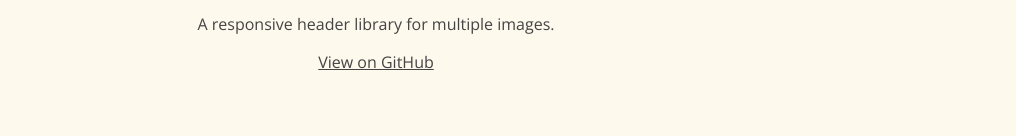
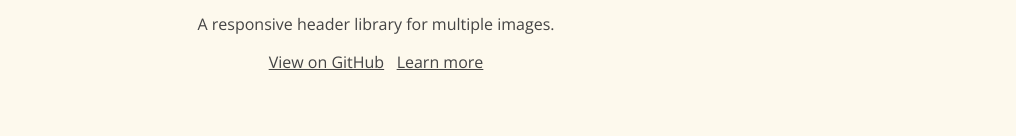
Before and after one commit to kit/bento.js, a plain HTML site: page index.html in a window 1280 px wide. Shown: the part 408-544 px from the top of the page, without its empty margins (264-1280 px from the left). Drawn offline with nearby package versions, Linux system fonts and the light colour scheme.

Commit message:
Add blog link

```diff
--- a/index.html
+++ b/index.html
@@ -57,6 +57,8 @@
         <p>A responsive header library for multiple images.</p>
         <p>
           <a href="https://github.com/kitinc/bento.js">View on GitHub</a>
+          &nbsp;
+          <a href="https://medium.com/@jico/building-kit-the-canvas-fb8f17f14779#.25e3xsjlv">Learn more</a>
         </p>
       </div>
 
```
